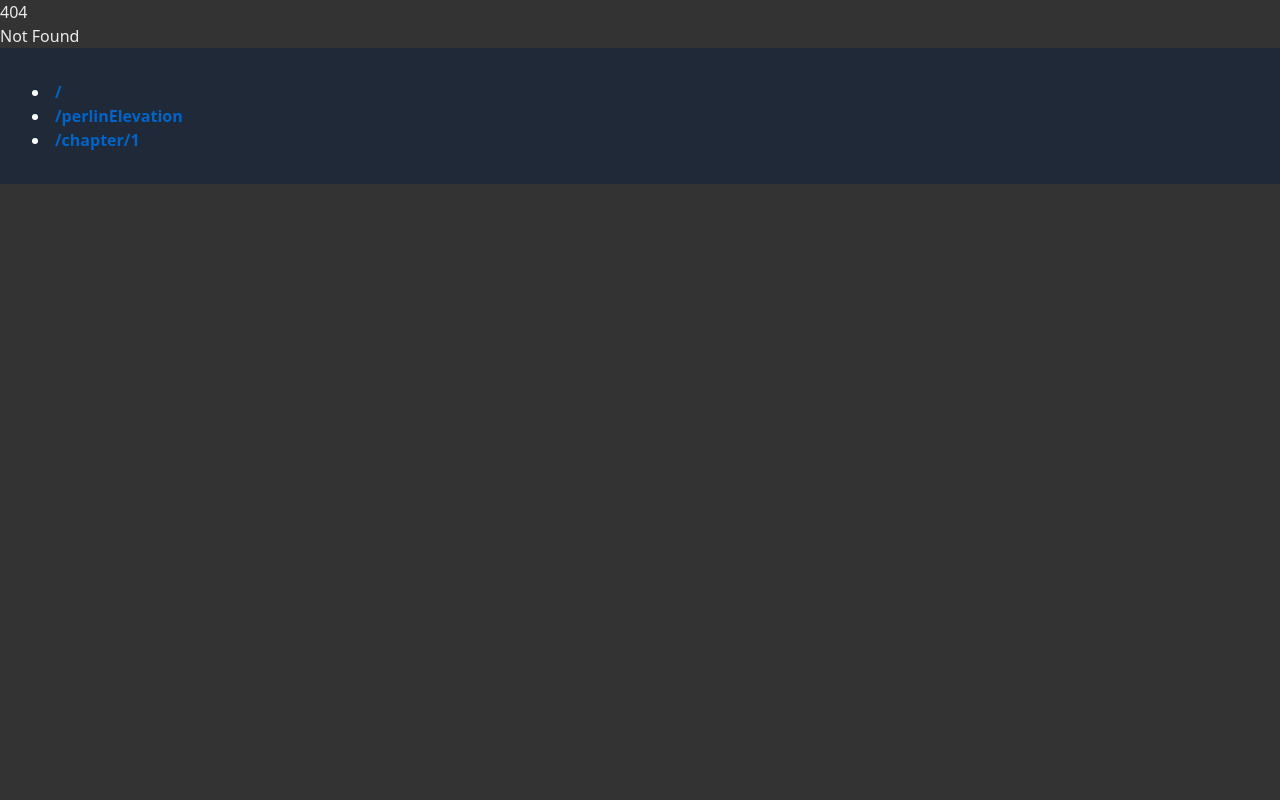
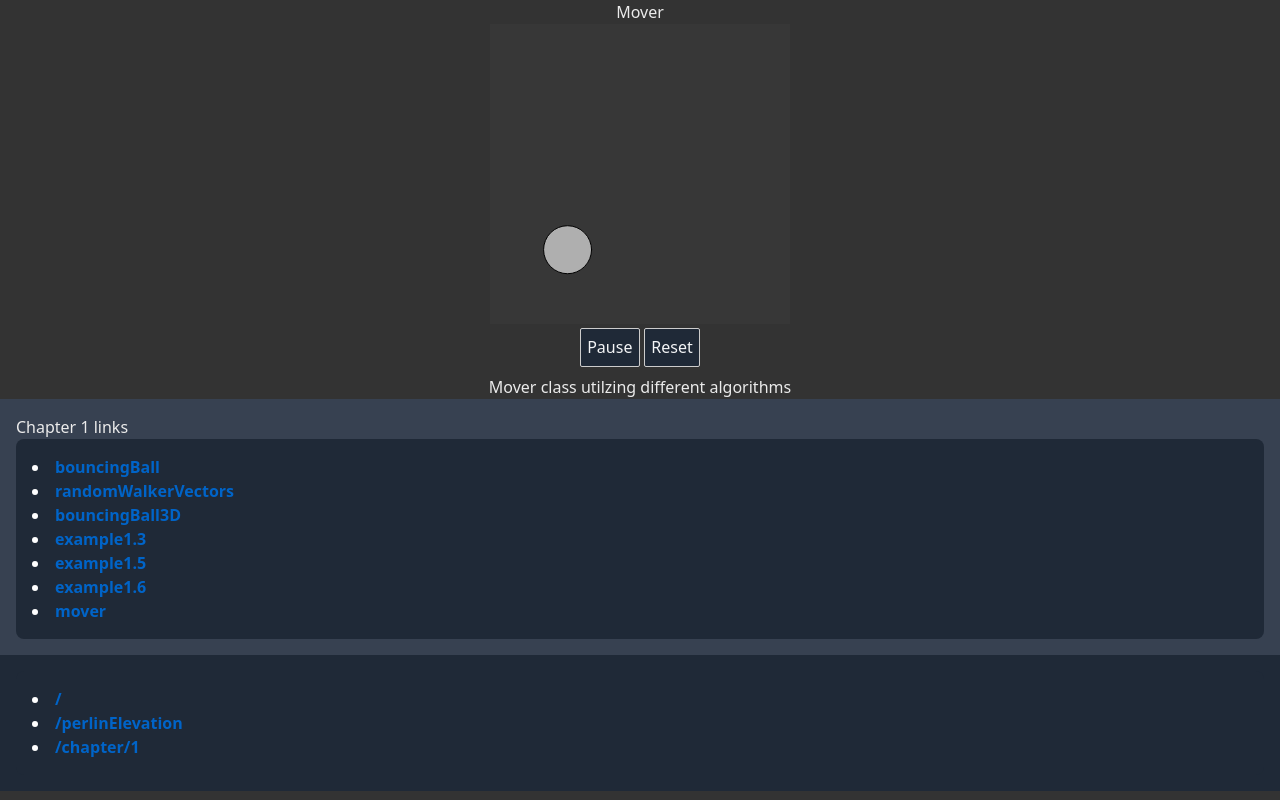
Before and after one commit to nonvenomous/nature-of-code-p5, a SvelteKit app: page /chapter/1/mover in a window 1280 px wide. Before the commit this address had no page. Built offline with nearby package versions, Linux system fonts and the light colour scheme.

Commit message:
Add basic mover class

```diff
--- a/src/routes/chapter/1/+layout.svelte
+++ b/src/routes/chapter/1/+layout.svelte
@@ -6,6 +6,7 @@
     'example1.3',
     'example1.5',
     'example1.6',
+    'mover',
   ] as const;
 </script>
 
--- /dev/null
+++ b/src/routes/chapter/1/mover/+page.svelte
@@ -0,0 +1,70 @@
+<script lang="ts">
+  import Sketch from '$lib/Sketch.svelte';
+  import p5 from 'p5';
+
+  const canvasWidth = 300;
+  const canvasHeight = 300;
+  const fps = 120;
+
+  class Mover {
+    position: p5.Vector;
+    velocity: p5.Vector;
+    acceleration: p5.Vector;
+    topSpeed: number;
+
+    constructor(p: p5) {
+      this.position = p.createVector(p.random(canvasWidth), p.random(canvasHeight));
+      // this.velocity = p.createVector(p.random(-2, 2), p.random(-2, 2));
+      this.velocity = p.createVector(0, 0);
+      this.acceleration = p.createVector(-0.001, 0.01);
+      this.topSpeed = 10;
+    }
+
+    update() {
+      this.velocity.add(this.acceleration);
+      this.velocity.limit(this.topSpeed);
+      this.position.add(this.velocity);
+    }
+    show(p: p5) {
+      p.stroke(0);
+      p.fill(175);
+      p.circle(this.position.x, this.position.y, 48);
+    }
+    checkEdges() {
+      if (this.position.x > canvasWidth) {
+        this.position.x = 0;
+      } else if (this.position.x < 0) {
+        this.position.x = canvasWidth;
+      }
+
+      if (this.position.y > canvasHeight) {
+        this.position.y = 0;
+      } else if (this.position.y < 0) {
+        this.position.y = canvasHeight;
+      }
+    }
+  }
+  let mover: Mover;
+
+  function sketch(p: p5) {
+    p.setup = () => {
+      p.createCanvas(canvasWidth, canvasHeight);
+      p.frameRate(fps);
+      mover = new Mover(p);
+    };
+
+    p.draw = () => {
+      p.background(55);
+
+      mover.update();
+      mover.checkEdges();
+      mover.show(p);
+    };
+  }
+</script>
+
+<h2>Mover</h2>
+
+<Sketch sketchFunction={sketch} />
+
+<p>Mover class utilzing different algorithms</p>
```
